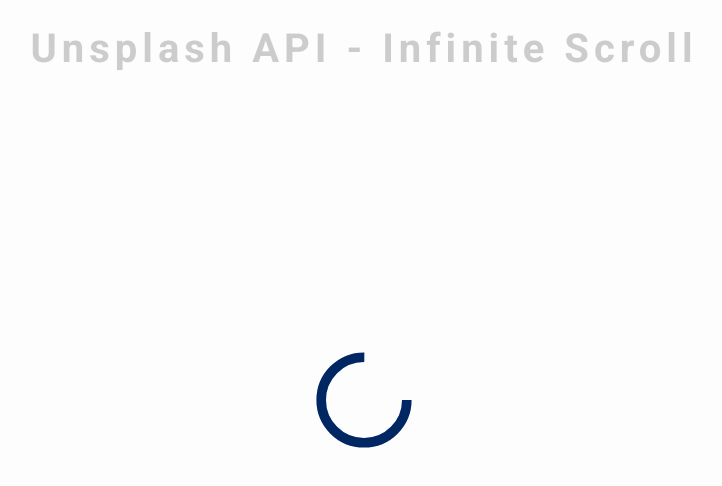
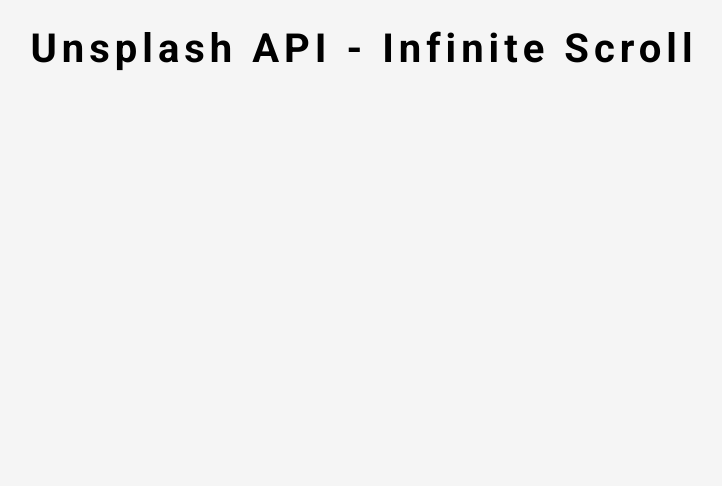
Before and after one commit to ItsJPerez/InfiniteScroller, a plain HTML site: page index.html in a window 1280 px wide. Shown: the whole page, without its empty margins (276-998 px from the left). Drawn offline with Linux system fonts and the light colour scheme.

Commit message:
Hidding our loader

```diff
--- a/index.html
+++ b/index.html
@@ -12,7 +12,7 @@
      <h1>Unsplash API - Infinite Scroll</h1>
 
      <!-- Loader -->
-      <div class="loader" id="loader">
+      <div class="loader" id="loader" hidden>
         <img src="Loader.svg" alt="Loading">
       </div>
 
```
